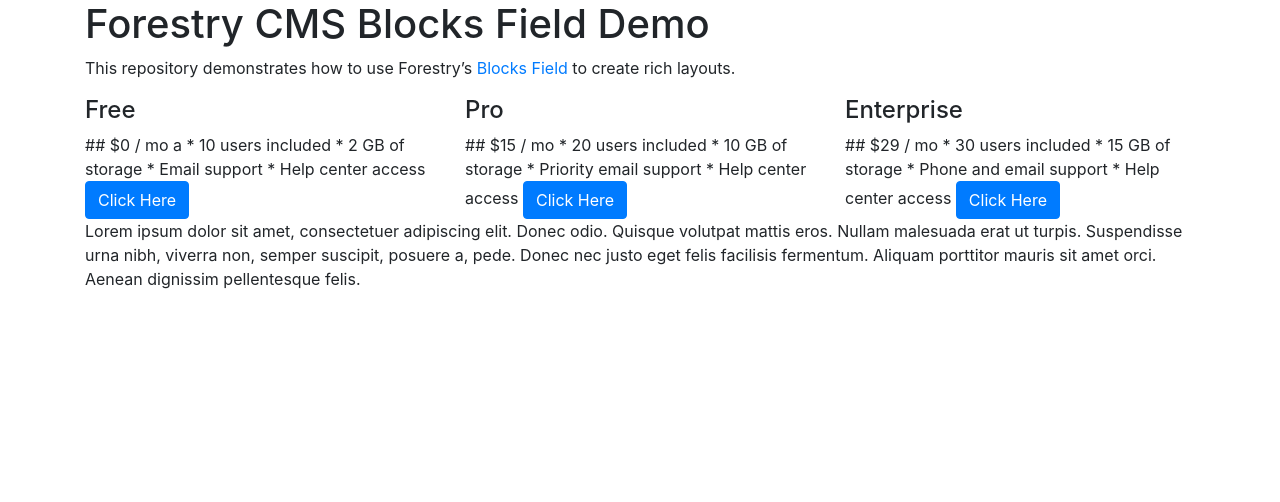
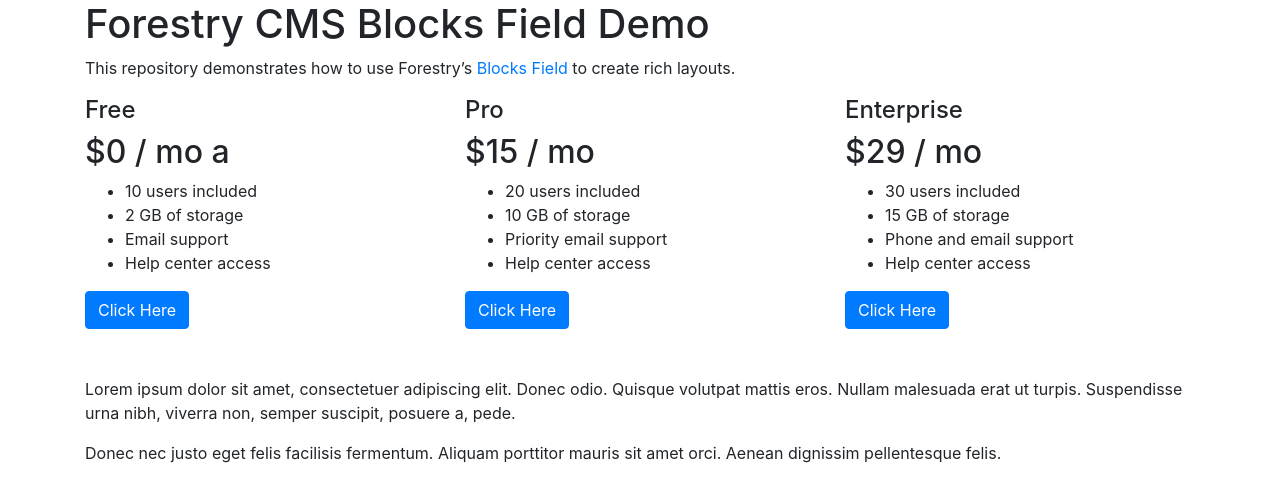
Before and after one commit to stevepolitodesign/forestry-cms-blocks-field-demo, a Jekyll site: the page built from index.md, in a window 1280 px wide. Shown: the top 502 px of the page. Built offline with Jekyll 4.4.1, drawn with Linux system fonts in a browser that asks for light colours.

Commit message:
pass markdownify filter on block content

```diff
--- a/_includes/blocks_highlights.html
+++ b/_includes/blocks_highlights.html
@@ -1,8 +1,8 @@
-<div class="row">
+<div class="row mb-5">
     {% for highlight in block.highlights %}
         <div class="col-md-4">
             <h4>{{highlight.headline}}</h4>
-            {{ highlight.description }}
+            {{ highlight.description | markdownify}}
             {% if highlight.url %}
                 <a href="{{highlight.url}}" class="btn btn-large btn-primary">Click Here</a>
             {% endif %}
--- a/_includes/blocks_textarea.html
+++ b/_includes/blocks_textarea.html
@@ -1 +1 @@
-{{ block.textarea }}
+{{ block.textarea | markdownify }}
```
